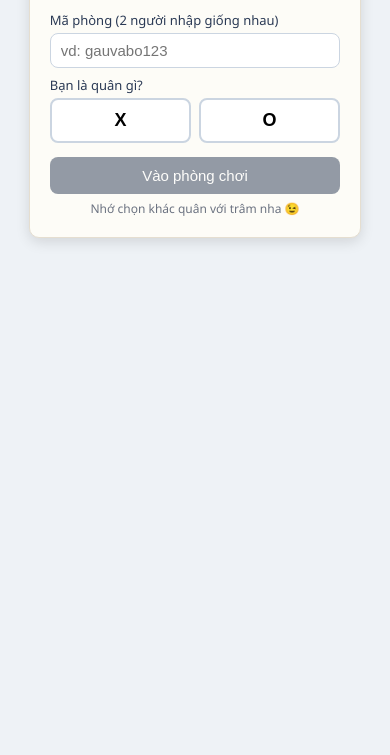
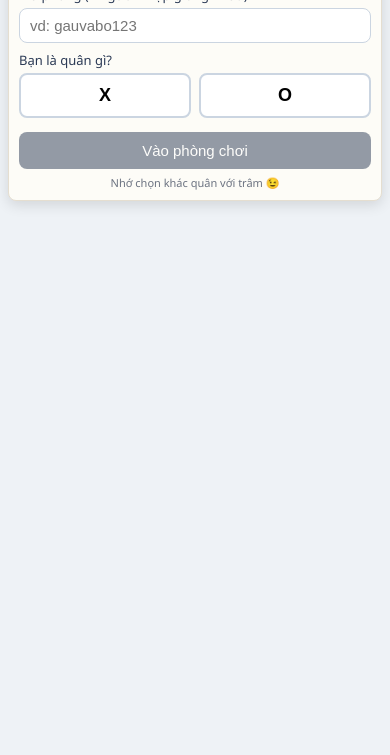
Before and after one commit to sliketsun/xoxo, a plain HTML site: page index.html in a window 390 px wide. Shown: the part 89-844 px from the top of the page. Drawn offline with Linux system fonts and the light colour scheme.

Commit message:
Update index.html

```diff
--- a/index.html
+++ b/index.html
@@ -9,8 +9,11 @@
     margin: 0;
     padding: 0;
     background: #eef2f6;
-    display:flex;
-    justify-content:center;
+    width: 100%;
+    min-height: 100vh;
+  }
+  body {
+    display: block;
   }
   #app {
     --paper: #fdfcf7;
@@ -21,13 +24,14 @@
     --accent-o: #3a6fb0;
     font-family: 'Segoe UI', 'Comic Sans MS', sans-serif;
     color: var(--ink);
+    width: 100%;
     max-width: 620px;
-    width: 100%;
     margin: 0 auto;
     padding: 16px;
     box-sizing: border-box;
   }
   #app * { box-sizing: border-box; }
+  .paper { width: 100%; }
   .paper {
     background: var(--paper);
     border-radius: 10px;
@@ -60,7 +64,7 @@
     display: grid;
     grid-template-columns: repeat(15, 1fr);
     gap: 2px;
-    max-width: 100%;
+    width: 100%;
     margin: 0 auto;
   }
   .cell {
@@ -77,6 +81,26 @@
   .footer-row { display:flex; justify-content: space-between; align-items:center; margin-top: 14px; font-size: 13px; }
   .small-btn { padding: 6px 12px; border-radius: 6px; border: 1px solid #cbd5e1; background: white; cursor: pointer; font-size: 13px; }
   .room-tag { font-size: 12px; color: #6b7280; text-align:center; margin-top:6px; }
+
+  /* iPad / tablet */
+  @media (max-width: 768px) {
+    #app { padding: 12px; }
+    .paper { padding: 16px; }
+    .cell { font-size: 12px; }
+  }
+  /* Điện thoại */
+  @media (max-width: 480px) {
+    #app { padding: 8px; }
+    .paper { padding: 10px; border-radius: 8px; }
+    .board { gap: 1px; }
+    .cell { font-size: 9px; border-radius: 2px; }
+    h2 { font-size: 17px; }
+    .sub, .room-tag { font-size: 11px; }
+  }
+  /* Điện thoại rất nhỏ */
+  @media (max-width: 360px) {
+    .cell { font-size: 8px; }
+  }
 </style>
 </head>
 <body>
@@ -252,7 +276,7 @@ const db = firebase.database();
             <button class="symbol-btn o ${state.mySymbol==='O'?'selected':''}" id="pickO">O</button>
           </div>
           <button class="primary-btn" id="joinBtn" ${(!state.mySymbol)?'disabled':''}>Vào phòng chơi</button>
-          <div class="room-tag">Nhớ chọn khác quân với trâm nha 😉</div>
+          <div class="room-tag">Nhớ chọn khác quân với trâm 😉</div>
         </div>
       `;
       document.getElementById('roomInput').oninput = (e)=>{ state.room = e.target.value; };
```
